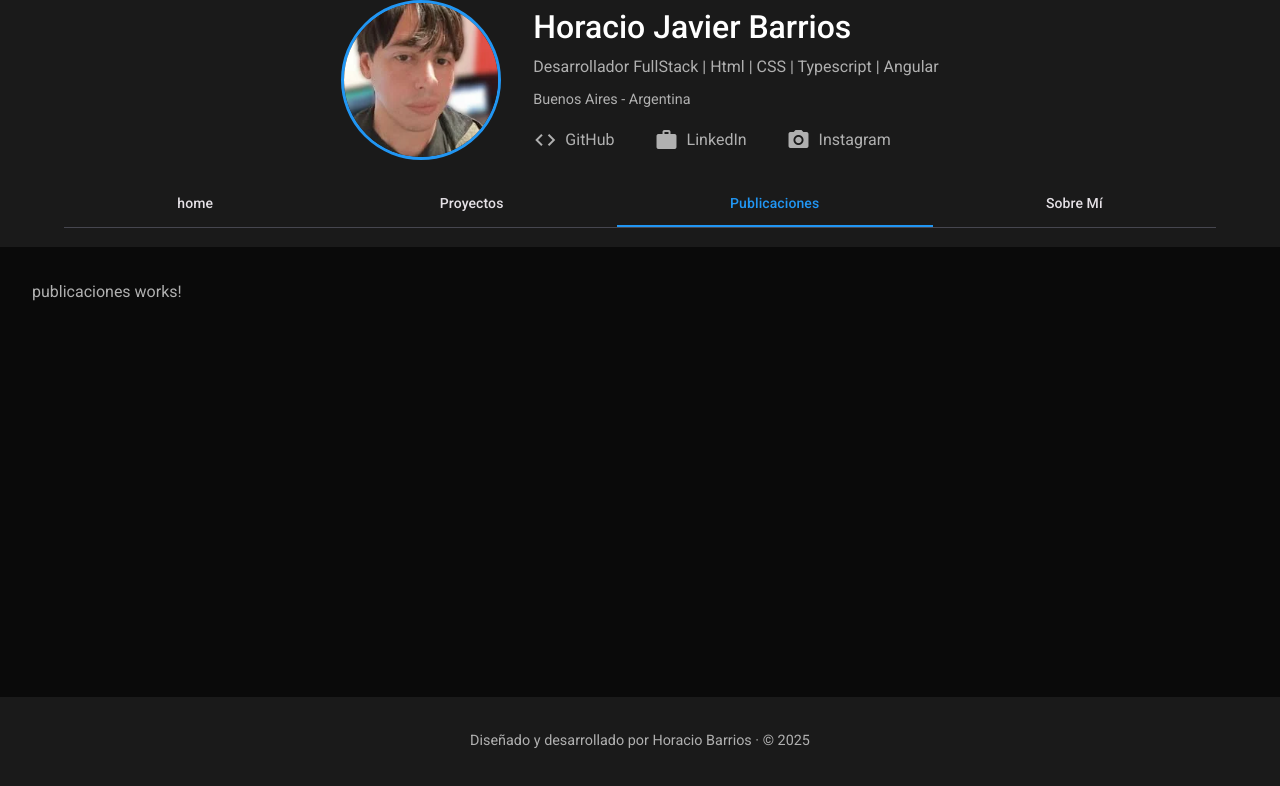
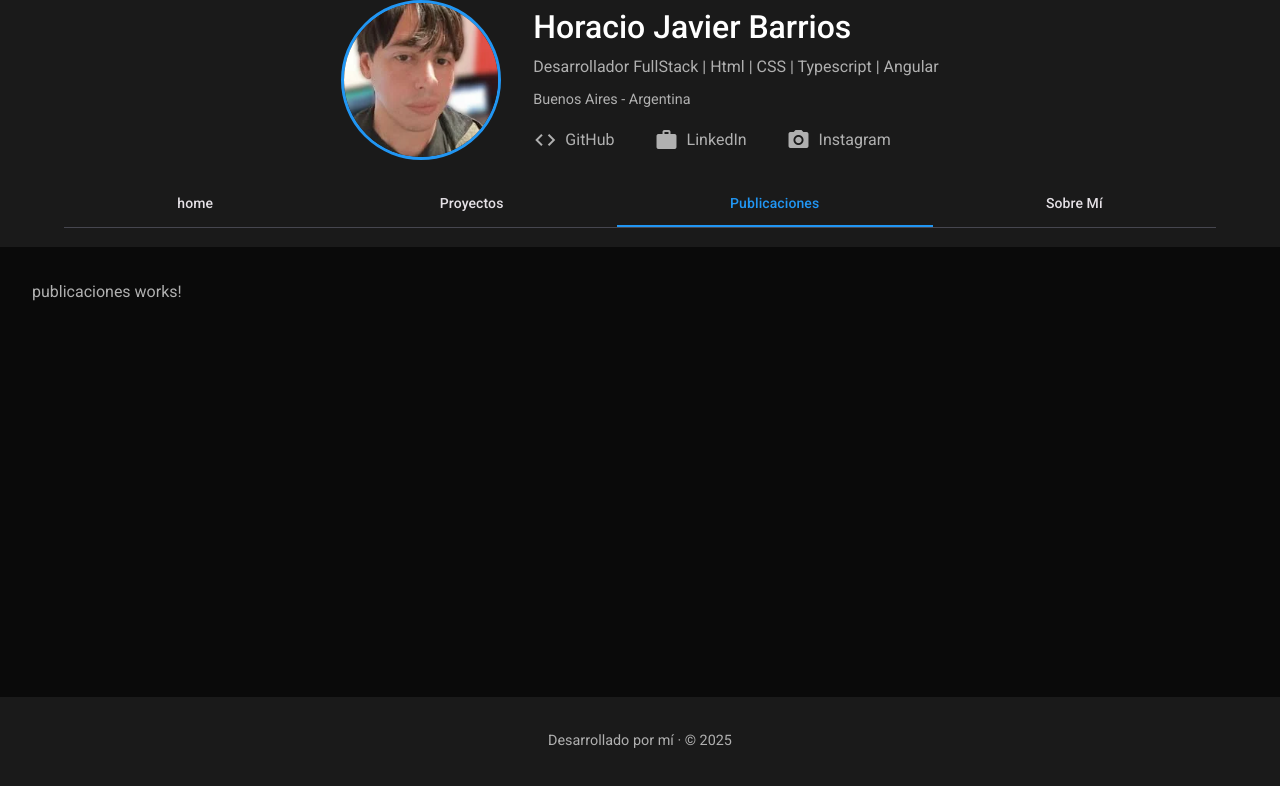
Before and after one commit to HoracioxBarrios/mi-portafolio-en-angular-v21, an Angular app: page /publicaciones in a window 1280 px wide. Shown: the top 786 px of the page. Built offline with nearby package versions, Linux system fonts and the light colour scheme.

Commit message:
mejoras y corrcciones

```diff
--- a/src/app/app.routes.ts
+++ b/src/app/app.routes.ts
@@ -19,10 +19,6 @@ export const routes: Routes = [
         loadComponent: () => import('./features/proyectos/proyectos').then(m => m.Proyectos)
       },
       {
-        path: 'home',
-        loadComponent: () => import('./features/home/home').then(m => m.Home)
-      },
-      {
         path: 'sobre-mi',
         loadComponent: () => import('./features/sobre-mi/sobre-mi').then(m => m.SobreMi)
       }
--- a/src/app/layout/main-layout/main-layout.html
+++ b/src/app/layout/main-layout/main-layout.html
@@ -1,6 +1,7 @@
 <div class="layout">
   <app-profile [fullName]="fullName" [tecnologiasArr]="tecnologiasArr" [location]="location" [photo]="photo" [redesSociales]="redesSociales"></app-profile>
   <app-header class="layout__header"></app-header>
+
   <main class="layout__main">
     <router-outlet></router-outlet>
   </main>
--- a/src/app/shared/components/footer/footer.ts
+++ b/src/app/shared/components/footer/footer.ts
@@ -11,7 +11,7 @@ export class Footer {
 
     constructor() {
     const year = new Date().getFullYear();
-    this.text = `Diseñado y desarrollado por Horacio Barrios · © ${year}`;
+    this.text = `Desarrollado por mí · © ${year}`;
   }
 
 }
--- a/src/app/shared/components/header/header.ts
+++ b/src/app/shared/components/header/header.ts
@@ -4,7 +4,6 @@ import { MatIconModule } from '@angular/material/icon';
 import { MatTabsModule } from '@angular/material/tabs';
 import { MatToolbarModule } from '@angular/material/toolbar';
 import { RouterModule } from '@angular/router';
-import { JoinTextPipe } from '../../pipes/join-text-pipe';
 import { Router } from '@angular/router';
 
 
@@ -15,8 +14,7 @@ import { Router } from '@angular/router';
     MatToolbarModule,
     MatButtonModule,
     MatIconModule,
-    MatTabsModule,
-    JoinTextPipe
+    MatTabsModule
   ],
   templateUrl: './header.html',
   styleUrl: './header.scss',
```
Also changed, not shown: src/app/layout/main-layout/main-layout.ts (+7 -1 lines).
